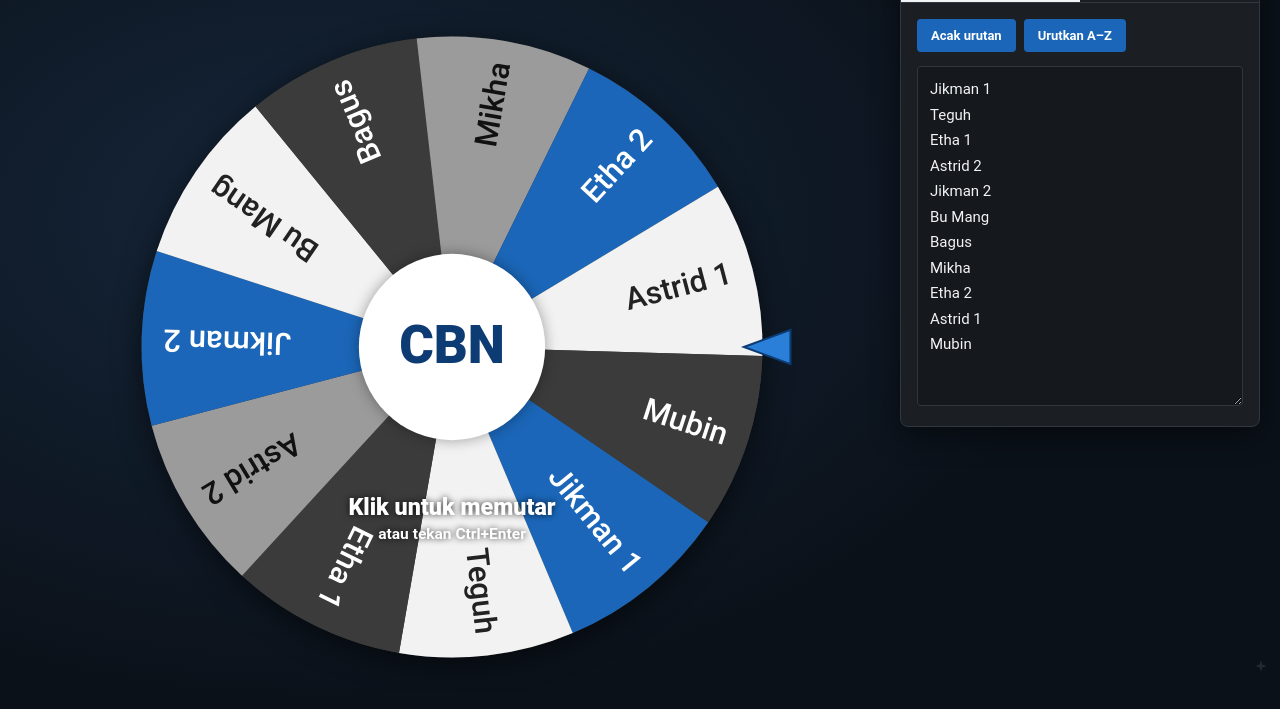
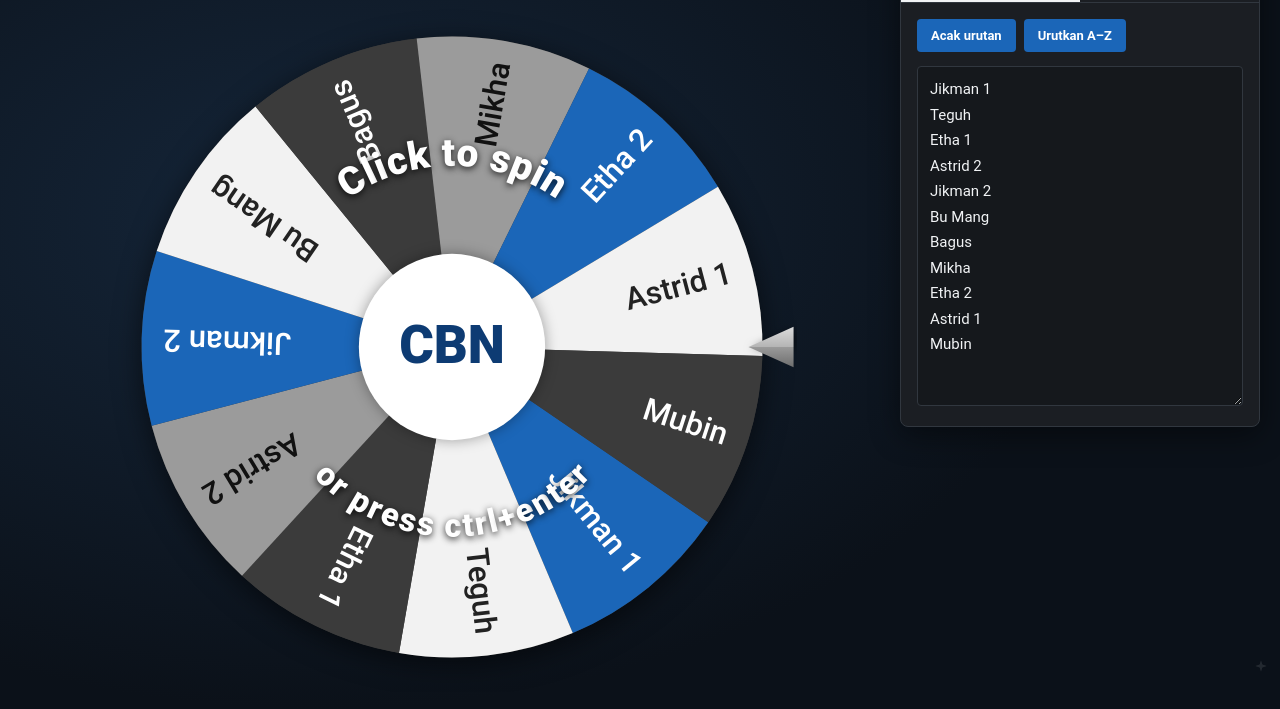
Before and after one commit to bagustribawa/SpinWheel, a plain HTML site: page index.html in a window 1280 px wide. Shown: the part 115-824 px from the top of the page. Drawn offline with Linux system fonts and the light colour scheme.

Commit message:
Add arcText function for curved text rendering

```diff
--- a/index.html
+++ b/index.html
@@ -146,6 +146,23 @@ function fit(){
   draw();
 }
 
+function arcText(txt,c,r,ca,top,fs){
+  var fam='Roboto,"Segoe UI",system-ui,sans-serif',sp=fs*0.04;
+  ctx.font='800 '+fs+'px '+fam;
+  var tw=ctx.measureText(txt).width+sp*(txt.length-1);
+  if(tw/r>2){fs*=2/(tw/r);sp=fs*0.04;ctx.font='800 '+fs+'px '+fam;tw=ctx.measureText(txt).width+sp*(txt.length-1);}
+  var th=top?ca-tw/(2*r):ca+tw/(2*r);
+  for(var i=0;i<txt.length;i++){
+    var ch=txt.charAt(i),cw=ctx.measureText(ch).width,a=cw/r,m=top?th+a/2:th-a/2;
+    ctx.save();
+    ctx.translate(c+Math.cos(m)*r,c+Math.sin(m)*r);
+    ctx.rotate(top?m+Math.PI/2:m-Math.PI/2);
+    ctx.fillText(ch,0,0);
+    ctx.restore();
+    var step=a+sp/r;th=top?th+step:th-step;
+  }
+}
+
 function draw(){
   var W=cv.width,c=W/2,R=c*0.9,n=names.length;
   var k=W/parseFloat(cv.style.width||W);
@@ -178,17 +195,22 @@ function draw(){
   ctx.font='800 '+(R*0.17)+'px Roboto,"Segoe UI",system-ui,sans-serif';
   ctx.fillText('CBN',c,c);
   // pointer
-  ctx.beginPath();
-  ctx.moveTo(c+R-R*0.06,c);ctx.lineTo(c+R+R*0.09,c-R*0.055);ctx.lineTo(c+R+R*0.09,c+R*0.055);ctx.closePath();
-  ctx.fillStyle='#2a7fd8';ctx.strokeStyle='#0d3b73';ctx.lineWidth=2*k;ctx.fill();ctx.stroke();
+  ctx.save();
+  ctx.shadowColor='rgba(0,0,0,.55)';ctx.shadowBlur=8*k;ctx.shadowOffsetX=2*k;ctx.shadowOffsetY=2*k;
+  var tx=c+R-R*0.045,bx=c+R+R*0.1,hh=R*0.065;
+  var g1=ctx.createLinearGradient(0,c-hh,0,c);g1.addColorStop(0,'#dcdcdc');g1.addColorStop(1,'#b4b4b4');
+  ctx.beginPath();ctx.moveTo(tx,c);ctx.lineTo(bx,c-hh);ctx.lineTo(bx,c);ctx.closePath();ctx.fillStyle=g1;ctx.fill();
+  ctx.shadowColor='transparent';
+  var g2=ctx.createLinearGradient(0,c,0,c+hh);g2.addColorStop(0,'#9a9a9a');g2.addColorStop(1,'#6e6e6e');
+  ctx.beginPath();ctx.moveTo(tx,c);ctx.lineTo(bx,c);ctx.lineTo(bx,c+hh);ctx.closePath();ctx.fillStyle=g2;ctx.fill();
+  ctx.restore();
   // hint
   if(!started&&n){
-    ctx.save();ctx.translate(c,c);ctx.textAlign='center';ctx.textBaseline='middle';
-    ctx.fillStyle='#fff';ctx.shadowColor='rgba(0,0,0,.8)';ctx.shadowBlur=6*k;
-    ctx.font='800 '+(R*0.075)+'px Roboto,"Segoe UI",system-ui,sans-serif';
-    ctx.fillText('Klik untuk memutar',0,R*0.52);
-    ctx.font='600 '+(R*0.05)+'px Roboto,"Segoe UI",system-ui,sans-serif';
-    ctx.fillText('atau tekan Ctrl+Enter',0,R*0.52+R*0.085);
+    ctx.save();
+    ctx.textAlign='center';ctx.textBaseline='middle';
+    ctx.fillStyle='#fff';ctx.shadowColor='rgba(0,0,0,.85)';ctx.shadowBlur=7*k;ctx.shadowOffsetY=2*k;
+    arcText('Click to spin',c,R*0.62,-Math.PI/2,true,R*0.125);
+    arcText('or press ctrl+enter',c,R*0.58,Math.PI/2,false,R*0.105);
     ctx.restore();
   }
 }
```
